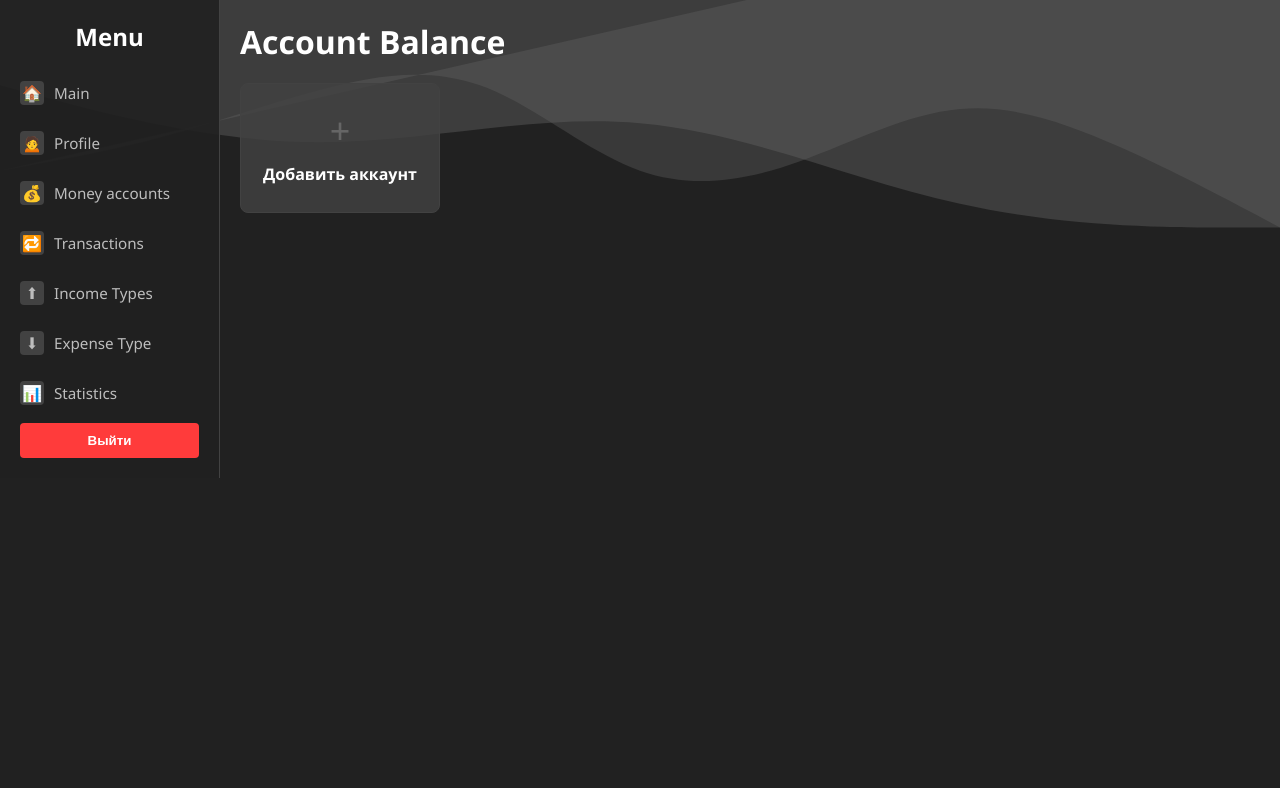
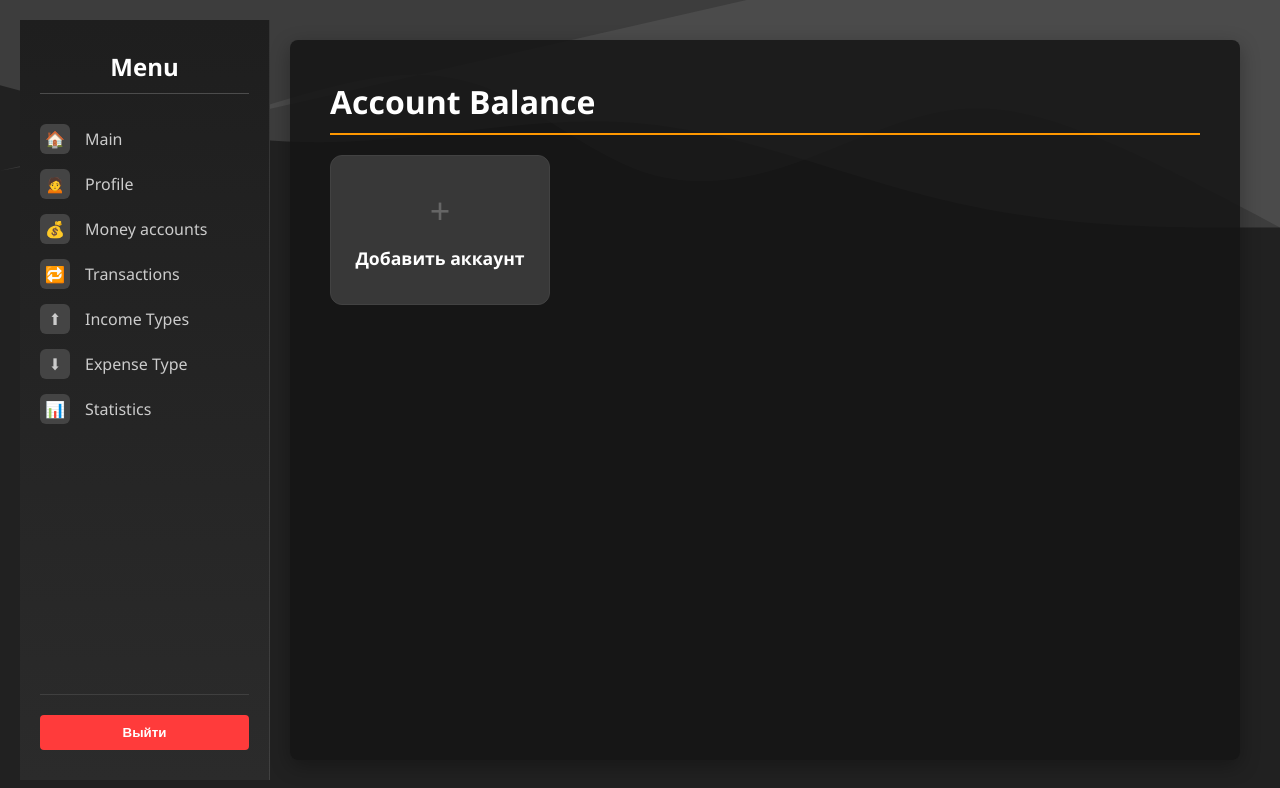
Before and after one commit to zero-mistake-mindset-corp/MoneyF, a plain HTML site: page dashboard.html in a window 1280 px wide. Drawn offline with Linux system fonts and the light colour scheme; no server answers; sample sign-in values are in the browser's storage.

Commit message:
redesign dashboard

```diff
--- a/styles/dashboard.css
+++ b/styles/dashboard.css
@@ -1,64 +1,85 @@
+/* Новый dashboard.css */
+
+/* Основной контейнер */
 .dashboard-container {
   display: flex;
+  min-height: 100vh;
   position: relative;
   z-index: 1;
+  /* Можно добавить небольшое внутреннее пространство, если нужно */
+  padding: 20px;
 }
 
+/* Сайдбар */
 .sidebar {
-    width: 220px;
-    min-width: 220px;
-    background: rgba(33, 33, 33, 0.9);
-    border-right: 1px solid #424242;
-    padding: 20px;
+  width: 250px;
+  background: linear-gradient(180deg, #1e1e1e, #2b2b2b);
+  padding: 30px 20px;
   display: flex;
   flex-direction: column;
-    animation: slide-up 0.8s ease-out;
+  border-right: 1px solid rgba(255,255,255,0.1);
+  transition: background 0.3s ease;
+}
+
+.sidebar:hover {
+  background: linear-gradient(180deg, #2b2b2b, #1e1e1e);
 }
 
 .sidebar-header h2 {
   color: #ffffff;
-    margin-bottom: 20px;
+  margin-bottom: 30px;
   text-align: center;
+  font-size: 1.5rem;
+  border-bottom: 1px solid rgba(255,255,255,0.2);
+  padding-bottom: 10px;
 }
 
 .sidebar-nav ul {
-    list-style-type: none;
+  list-style: none;
+  margin: 0;
   padding: 0;
-    margin: 0;
 }
 
 .sidebar-link {
   display: flex;
   align-items: center;
   text-decoration: none;
-    color: #bdbdbd;
-    margin-bottom: 10px;
-    padding: 8px 0;
+  color: #cccccc;
+  margin-bottom: 15px;
   transition: color 0.3s;
 }
 
-  .sidebar-link:hover {
-    color: #ffffff;
+.sidebar-link:hover,
+.sidebar-link.active {
+  color: #ff9800;
 }
 
 .icon-square {
   display: inline-block;
-    width: 24px;
-    height: 24px;
-    background: #424242;
-    margin-right: 10px;
+  width: 30px;
+  height: 30px;
+  background: #444;
+  margin-right: 15px;
+  border-radius: 6px;
   text-align: center;
-    line-height: 24px;
-    border-radius: 4px;
+  line-height: 30px;
+  transition: background 0.3s;
+}
+
+.sidebar-link:hover .icon-square {
+  background: #ff9800;
+  color: #212121;
 }
 
 .link-text {
-    font-size: 0.95rem;
+  font-size: 1rem;
 }
 
 .sidebar-footer {
   margin-top: auto;
   text-align: center;
+  padding-top: 20px;
+  border-top: 1px solid rgba(255,255,255,0.1);
 }
 
 .btn-logout {
@@ -70,60 +91,77 @@
   font-weight: bold;
   cursor: pointer;
   border-radius: 4px;
-    transition: background 0.3s ease;
+  transition: background 0.3s;
 }
 
 .btn-logout:hover {
   background: #d93030;
 }
 
+/* Основной контент */
 .main-content {
   flex: 1;
-    padding: 20px;
-    animation: fade-in 0.8s ease-in;
+  padding: 40px;
+  margin: 20px;
+  background: rgba(20, 20, 20, 0.85);
+  border-radius: 8px;
+  box-shadow: 0 6px 20px rgba(0, 0, 0, 0.3);
+  animation: fade-in 1s ease-in;
 }
 
 .main-content h1 {
+  font-size: 2rem;
   color: #fff;
   margin-bottom: 20px;
+  border-bottom: 2px solid #ff9800;
+  padding-bottom: 10px;
 }
 
+/* Контейнер для карточек аккаунтов */
 .accounts-container {
   display: flex;
   flex-wrap: wrap;
-    gap: 15px;
+  gap: 20px;
 }
 
+/* Карточка аккаунта */
 .account-card {
   background: rgba(33, 33, 33, 0.9);
   border: 1px solid #424242;
-    border-radius: 8px;
-    width: 200px;
-    height: 130px;
+  border-radius: 12px;
+  width: 220px;
+  height: 150px;
   display: flex;
   flex-direction: column;
   align-items: center;
   justify-content: center;
   position: relative;
   cursor: pointer;
-    transition: transform 0.2s ease;
+  transition: transform 0.3s ease, box-shadow 0.3s;
 }
 
 .account-card:hover {
-    transform: translateY(-3px);
+  transform: translateY(-5px);
+  box-shadow: 0 8px 15px rgba(0,0,0,0.4);
 }
 
 .account-icon {
-    width: 48px;
-    height: 48px;
+  width: 50px;
+  height: 50px;
   background: #444;
   border-radius: 8px;
-    margin-bottom: 8px;
+  margin-bottom: 10px;
   display: flex;
   align-items: center;
   justify-content: center;
   font-size: 28px;
   color: #fff;
+  transition: background 0.3s;
+}
+
+.account-card:hover .account-icon {
+  background: #ff9800;
+  color: #212121;
 }
 
 .account-name {
@@ -131,17 +169,19 @@
   font-weight: bold;
   margin-bottom: 5px;
   text-align: center;
+  font-size: 1.1rem;
 }
 
 .account-balance {
   position: absolute;
-    bottom: 8px;
+  bottom: 10px;
   width: 100%;
   text-align: center;
   color: #e0e0e0;
   font-weight: bold;
 }
 
+/* Карточка добавления нового аккаунта */
 .account-card.add-new {
   background: rgba(66, 66, 66, 0.8);
 }
```
Lines whose indentation alone changed are shown as unchanged.
